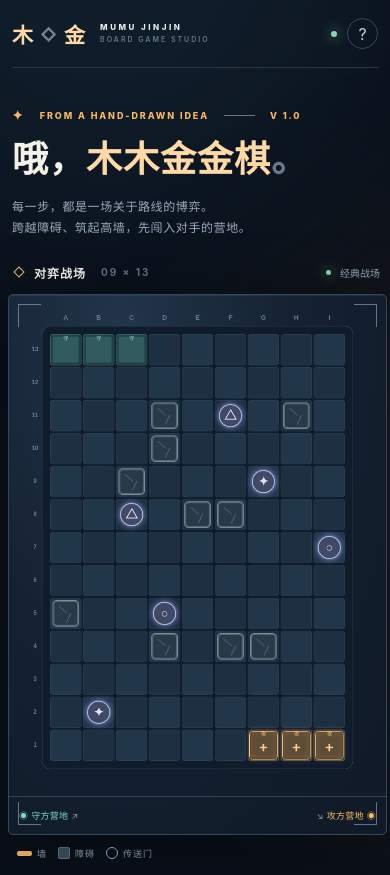
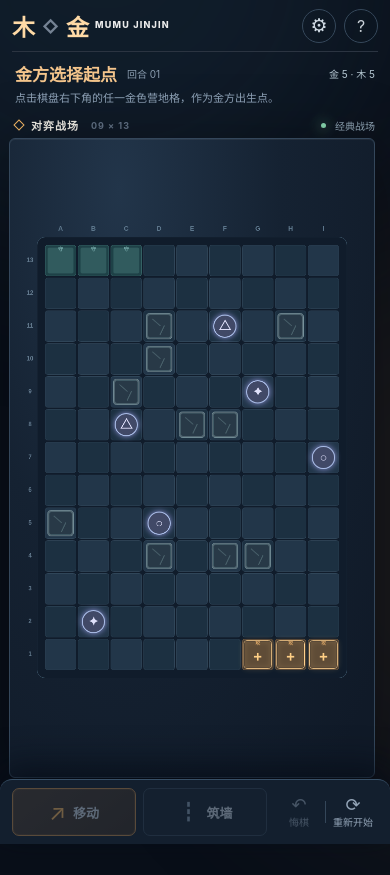
Before and after one commit to ndshuge/oh-mumujinjin, a plain HTML site: page index.html in a window 390 px wide. Shown: the top 875 px of the page. After the commit the page ends 844 px from the top, so only its background shows below. Drawn offline with Linux system fonts and the light colour scheme.

Commit message:
fix: mobile single-screen board and fixed controls

```diff
--- a/index.html
+++ b/index.html
@@ -7,6 +7,7 @@
   <meta name="description" content="哦，木木金金棋——从一张手绘地图诞生的双人路线争夺策略棋。走棋、筑墙、传送、滑冰与加速，先抵达对方营地者获胜。">
   <title>哦，木木金金棋 · 步步为营</title>
   <link rel="stylesheet" href="./style.css">
+  <link rel="stylesheet" href="./mobile.css">
 </head>
 <body>
 <div class="ambient ambient-one"></div><div class="ambient ambient-two"></div>
@@ -16,7 +17,7 @@
       <span class="brand-glyph">木<span>◇</span>金</span>
       <span class="brand-caption">MUMU JINJIN <small>BOARD GAME STUDIO</small></span>
     </a>
-    <div class="header-right"><span class="online-dot"></span><span>本地双人 · 无需联网</span><button class="icon-btn" id="helpTop" title="游戏规则" aria-label="游戏规则">?</button></div>
+    <div class="header-right"><button class="icon-btn mobile-settings-button" id="mobileSettingsBtn" type="button" aria-label="选择玩法模式" aria-expanded="false" aria-controls="mobileSettingsPanel">⚙</button><span class="online-dot"></span><span>本地双人 · 无需联网</span><button class="icon-btn" id="helpTop" title="游戏规则" aria-label="游戏规则">?</button></div>
   </header>
 
   <main>
@@ -28,6 +29,10 @@
 
     <section class="game-layout" aria-label="游戏区域">
       <div class="play-section">
+        <div class="mobile-status" aria-live="polite" aria-atomic="true">
+          <div class="mobile-status-top"><strong id="mobilePhase">选择金方营地</strong><span id="mobileRound">第 1 回合</span><span id="mobileWalls" class="mobile-walls">金 5 · 木 5</span></div>
+          <p id="mobileMessage">点击金色营地格子开始对弈</p>
+        </div>
         <div class="board-head">
           <div class="board-heading"><span class="tiny-square"></span><span>对弈战场</span><span class="board-index">09 × 13</span></div>
           <div class="board-version"><span class="tiny-dot"></span><span id="boardVersion">经典战场</span></div>
@@ -82,7 +87,7 @@
           <div class="tool-footer"><button id="undoBtn" class="small-tool" type="button">↶ <span>悔棋</span></button><span class="tool-line"></span><button id="restartBtn" class="small-tool" type="button">⟳ <span>重新开始</span></button></div>
         </section>
 
-        <section class="side-panel settings-panel">
+        <section class="side-panel settings-panel" id="mobileSettingsPanel">
           <div class="panel-overline">GAME MODE <span>SELECT</span></div>
           <div class="mode-options"><button class="mode-button selected" id="modeClassic" type="button"><span class="mode-marker">01</span><span class="mode-label"><b>经典策略</b><small>筑墙 · 障碍 · 传送</small></span><span class="mode-check">✓</span></button>
           <button class="mode-button" id="modeAdvanced" type="button"><span class="mode-marker">02</span><span class="mode-label"><b>跑道挑战</b><small>增加冰面与加速带</small></span><span class="mode-check">✓</span></button></div>
@@ -133,5 +138,6 @@
   </div>
 </div>
 <script defer src="./game.js"></script>
+<script defer src="./mobile.js"></script>
 </body>
 </html>
--- /dev/null
+++ b/mobile.css
@@ -0,0 +1,175 @@
+/* Mobile play mode: the board, live turn indicator and primary controls share one viewport.
+   Desktop layout and the game engine are deliberately left unchanged. */
+.mobile-status,.mobile-settings-button{display:none!important}
+
+@media (max-width:760px){
+  :root { --mobile-dock:calc(66px + env(safe-area-inset-bottom, 0px)); }
+  body.mobile-wall-open{--mobile-dock:calc(113px + env(safe-area-inset-bottom, 0px));}
+  html,body{height:100%;overflow:hidden;overscroll-behavior:none}
+  .shell{
+    display:flex;flex-direction:column;
+    height:100vh;height:100dvh;
+    min-height:0;padding:0 12px;
+  }
+  .topbar{height:52px;flex:0 0 52px;min-height:0}
+  .brand{gap:8px}
+  .brand-glyph{font-size:23px}
+  .brand-caption{font-size:9px;letter-spacing:1.2px}
+  .brand-caption small{display:none}
+  .header-right{gap:8px}
+  .header-right>.online-dot{display:none}
+  .header-right .icon-btn{margin:0;width:34px;height:34px}
+  .mobile-settings-button{display:grid!important;font-size:19px;color:#d1dbe5}
+  .shell>main{
+    min-height:0;flex:1;display:flex;flex-direction:column;
+    padding-bottom:var(--mobile-dock);transition:padding-bottom .12s ease-out;
+  }
+  .intro,.footer{display:none}
+  .game-layout{
+    display:flex;flex-direction:column;flex:1;min-height:0;gap:0;
+    grid-template-columns:none;position:relative;
+  }
+  .play-section{
+    display:flex;flex-direction:column;flex:1;min-height:0;min-width:0;
+  }
+  .mobile-status{
+    display:block!important;flex:0 0 auto;
+    margin:0;padding:9px 3px 6px;min-height:55px;
+  }
+  .mobile-status-top{display:flex;align-items:center;gap:10px;min-width:0}
+  .mobile-status-top strong{
+    color:#f4c58c;font-family:var(--serif);
+    font-size:17px;font-weight:750;white-space:nowrap;
+  }
+  .mobile-status-top span{
+    font-size:10px;color:#8b9db0;white-space:nowrap;
+  }
+  .mobile-status-top .mobile-walls{
+    margin-left:auto;color:#b4c6d1;font-size:10px;
+  }
+  .mobile-status p{
+    margin:4px 0 0;color:#90a4b9;font-size:11px;line-height:1.5;
+    white-space:nowrap;overflow:hidden;text-overflow:ellipsis;
+  }
+  .board-head{
+    height:25px;flex:0 0 25px;margin:0;padding:0 3px;
+  }
+  .board-heading{font-size:11px;gap:8px}
+  .board-index{font-size:9px;letter-spacing:1px}
+  .board-version{font-size:10px}
+  .board-frame{
+    display:flex;align-items:center;justify-content:center;
+    flex:1;min-height:0;margin:0 -3px;padding:0;
+    border-radius:6px;overflow:hidden;
+  }
+  /* Constrain both flex item's intrinsic width and canvas aspect ratio.
+     Without min-width:0 Chrome may expand the 9×13 board past the viewport. */
+  .board-frame{width:100%;max-width:100%;min-width:0}
+  .board-wrap{flex:1 1 100%;max-width:100%;overflow:hidden}
+  .board-wrap canvas{
+    flex:none;
+    width:min(calc(100vw - 30px), calc((100dvh - var(--mobile-dock) - 143px) * 0.73469));
+    max-width:100%;height:auto;max-height:100%;
+  }
+  .board-corner{display:none}
+  .board-wrap{
+    display:flex;align-items:center;justify-content:center;
+    min-width:0;min-height:0;width:100%;height:100%;
+    max-width:none;margin:0;padding:0;
+  }
+  .board-wrap canvas{
+    display:block;width:auto;height:auto;
+    max-width:100%;max-height:100%;
+    aspect-ratio:720/980;object-fit:contain;
+    touch-action:manipulation;
+  }
+  .board-footer,.under-board{display:none}
+  .sidebar{display:contents}
+  .sidebar .turn-panel{display:none}
+  .sidebar .guide-link{display:none}
+  .sidebar .actions{
+    position:fixed;z-index:12;inset:auto 0 0 0;
+    width:100%;margin:0;
+    border:1px solid #385067;border-left:0;border-right:0;border-bottom:0;
+    border-radius:12px 12px 0 0;
+    background:#131f2e;
+    box-shadow:0 -12px 35px #050b16c9;
+    display:grid;grid-template-columns:minmax(0,1fr) auto;
+    gap:8px 8px;align-items:center;
+    padding:8px 12px calc(8px + env(safe-area-inset-bottom, 0px));
+  }
+  .sidebar .actions>.panel-overline{display:none}
+  .sidebar .actions .action-tabs{
+    grid-column:1;grid-row:1;
+    margin:0;gap:7px;
+    display:grid;grid-template-columns:repeat(2,minmax(0,1fr));
+  }
+  .sidebar .actions .action-tab{
+    min-width:0;min-height:48px;height:48px;
+    padding:8px 7px;display:flex;flex-direction:row;
+    justify-content:center;align-items:center;gap:7px;border-radius:7px;
+  }
+  .sidebar .actions .action-tab .action-symbol{font-size:22px;line-height:1}
+  .sidebar .actions .action-tab b{font-size:13px;margin:0}
+  .sidebar .actions .action-tab small{display:none}
+  .sidebar .actions .tool-footer{
+    grid-column:2;grid-row:1;
+    height:48px;min-height:0;margin:0;padding:0;
+    border:0;display:flex;gap:2px;align-items:center;
+  }
+  .sidebar .actions .small-tool{
+    display:flex;flex-direction:column;justify-content:center;
+    align-items:center;gap:1px;
+    min-width:48px;min-height:45px;
+    font-size:18px;padding:3px 5px;line-height:1.15;
+    touch-action:manipulation;
+  }
+  .sidebar .actions .small-tool span{font-size:10px;white-space:nowrap}
+  .sidebar .actions .tool-line{height:22px}
+  .sidebar .actions .wall-tools{
+    grid-column:1/-1;grid-row:1;
+    display:flex;align-items:center;justify-content:space-between;
+    gap:10px;margin:0;padding:0;min-height:38px;
+  }
+  .sidebar .actions .wall-tools[hidden]{display:none!important}
+  .sidebar .actions .wall-tools-caption{
+    flex:1;font-size:11px;white-space:nowrap;
+  }
+  .sidebar .actions .wall-tools-caption span,
+  .sidebar .actions .wall-hint{display:none}
+  .sidebar .actions .orientation-control{
+    display:flex;gap:7px;margin:0;
+  }
+  .sidebar .actions .orientation-btn{
+    white-space:nowrap;min-width:79px;height:35px;
+    padding:5px 9px;font-size:11px;border-radius:5px;
+  }
+  .sidebar .actions .orientation-btn span{font-size:15px;margin-right:2px}
+  body.mobile-wall-open .sidebar .actions .action-tabs,
+  body.mobile-wall-open .sidebar .actions .tool-footer{grid-row:2}
+  .sidebar .settings-panel{
+    display:none;position:fixed;z-index:14;
+    bottom:calc(var(--mobile-dock) + 8px);left:12px;right:12px;
+    width:auto;margin:0;
+    padding:18px;border:1px solid #60788c;border-radius:8px;
+    background:linear-gradient(150deg,#203249,#142233);
+    box-shadow:0 16px 60px #000c;
+  }
+  body.mobile-settings-open .sidebar .settings-panel{display:block}
+  body.mobile-settings-open .mobile-settings-button{
+    color:#ffd29a;border-color:#b68a57;
+  }
+}
+@media(max-width:760px) and (max-height:600px){
+  .topbar{height:46px;flex-basis:46px}
+  .mobile-status{min-height:0;padding:5px 3px}
+  .mobile-status p{margin-top:1px}
+  .board-head{height:19px;flex-basis:19px}
+}
+@media(max-width:760px) and (orientation:landscape) and (max-height:400px){
+  /* Very short displays can scroll rather than making 13 rows untappable. */
+  html,body{overflow:auto}
+  .shell{height:auto;min-height:100dvh}
+  .shell>main{min-height:310px}
+  .board-frame{min-height:240px}
+}
--- /dev/null
+++ b/mobile.js
@@ -0,0 +1,50 @@
+/* Mobile HUD adapter. Observes the existing game UI; leaves the game engine unchanged. */
+(() => {
+  "use strict";
+  const el = id => document.getElementById(id);
+  const settingsButton = el("mobileSettingsBtn");
+  const settingsPanel = el("mobileSettingsPanel");
+  const statusSource = el("phaseInfo");
+  const messageSource = el("message");
+  const wallTools = el("wallTools");
+
+  const synchronize = () => {
+    if (el("mobilePhase")) el("mobilePhase").textContent = statusSource.textContent;
+    if (el("mobileMessage")) el("mobileMessage").textContent = messageSource.textContent;
+    const round = el("roundBadge").textContent.trim();
+    el("mobileRound").textContent = round.replace("ROUND", "回合");
+    const count = id => (el(id).textContent.match(/✦/g) || []).length;
+    el("mobileWalls").textContent = "金 " + count("walls0") + " · 木 " + count("walls1");
+    document.body.classList.toggle("mobile-wall-open", !wallTools.hidden);
+  };
+
+  const observeText = id => {
+    const node = el(id);
+    new MutationObserver(synchronize).observe(node, {childList:true, characterData:true, subtree:true});
+  };
+  ["phaseInfo", "message", "roundBadge", "walls0", "walls1"].forEach(observeText);
+  new MutationObserver(synchronize).observe(wallTools, {attributes:true, attributeFilter:["hidden"]});
+
+  const closeSettings = () => {
+    document.body.classList.remove("mobile-settings-open");
+    settingsButton.setAttribute("aria-expanded", "false");
+  };
+  settingsButton.addEventListener("click", () => {
+    const opened = document.body.classList.toggle("mobile-settings-open");
+    settingsButton.setAttribute("aria-expanded", String(opened));
+  });
+  document.addEventListener("pointerdown", event => {
+    if (!document.body.classList.contains("mobile-settings-open")) return;
+    if (settingsPanel.contains(event.target) || settingsButton.contains(event.target)) return;
+    closeSettings();
+  });
+  document.addEventListener("keydown", event => {
+    if (event.key === "Escape") closeSettings();
+  });
+  ["modeClassic","modeAdvanced"].forEach(id => {
+    el(id).addEventListener("click", closeSettings);
+  });
+
+  // In the mobile viewport the top status replaces the off-screen desktop sidebar.
+  synchronize();
+})();
```
